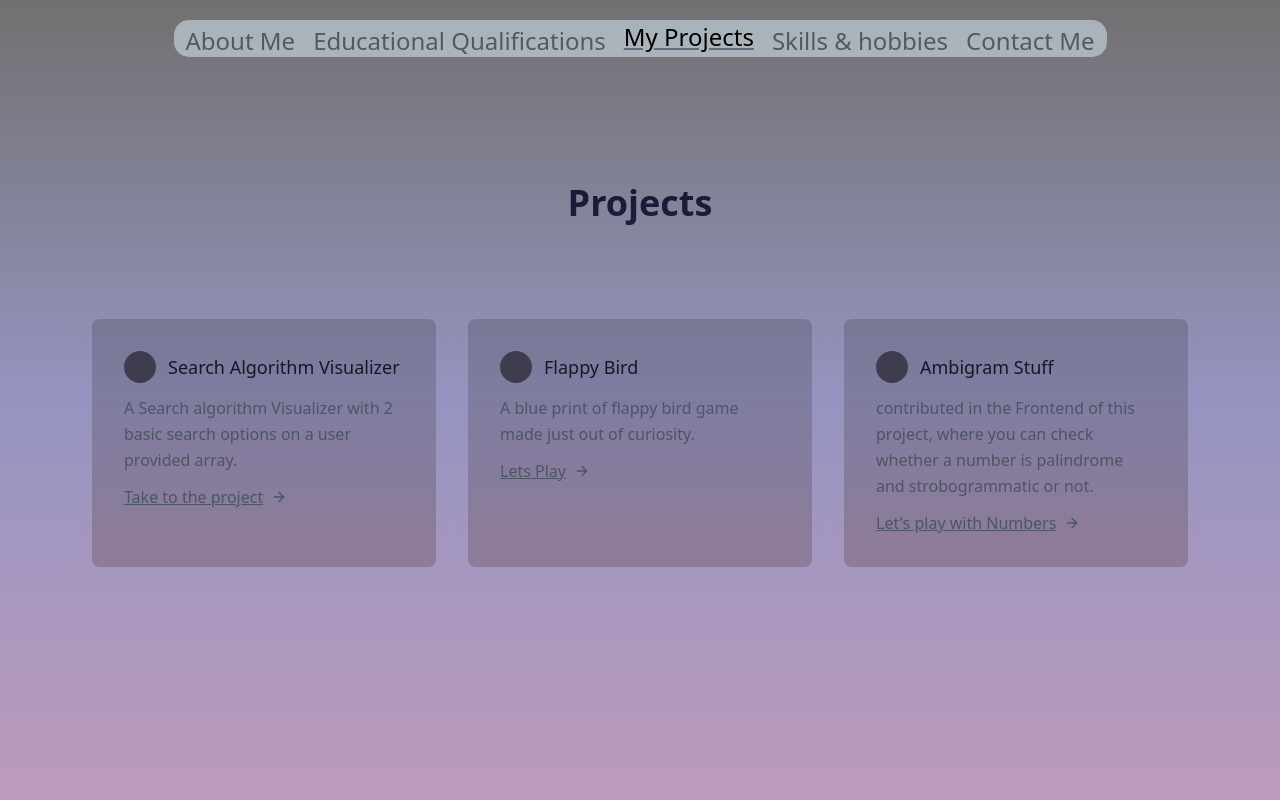
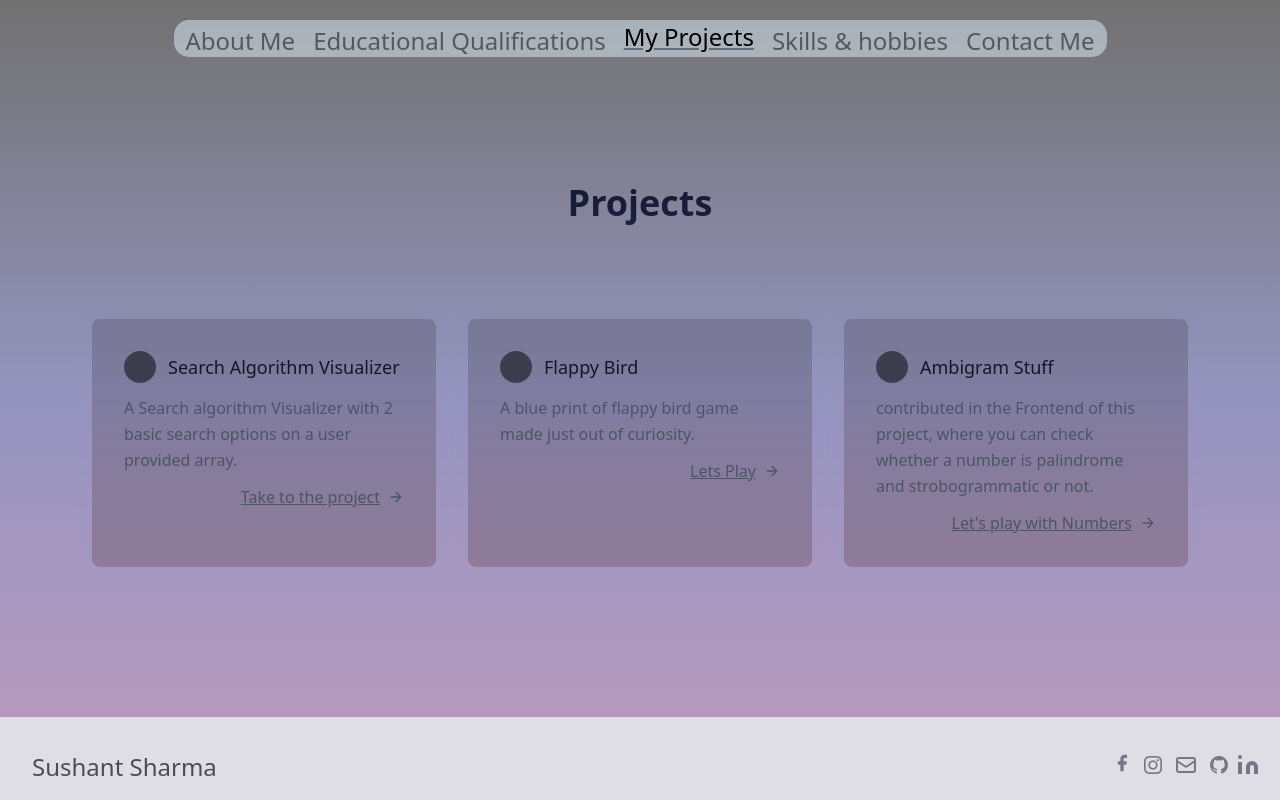
Before and after one commit to sushantsharma08/portfolio, an Angular app in the folder portfolio/: page /my-projects in a window 1280 px wide. Shown: the top 800 px of the page. Built offline with nearby package versions, Linux system fonts and the light colour scheme; some icons are missing.

Commit message:
code refactor and minor ui fixes

```diff
--- a/portfolio/src/app/component/routed-component/routed-components/projects/projects.component.html
+++ b/portfolio/src/app/component/routed-component/routed-components/projects/projects.component.html
@@ -2357,7 +2357,7 @@
     </div>
   </section>
 
-  <div class="container mx-auto px-4 sm:px-8 educational pb-44">
+  <div class="container mx-auto px-4 sm:px-8 educational ">
     <div class="py-8">
       <div class="-mx-4 sm:-mx-8 px-4 sm:px-8 py-4 overflow-x-auto">
         <div class="inline-block min-w-full rounded-lg overflow-hidden">
@@ -2391,6 +2391,8 @@
                       <div class="flex-grow">
                         <p class="leading-relaxed text-zinc-900">A Search algorithm Visualizer with 2 basic search
                           options on a user provided array.</p>
+
+                          <div class="  flex justify-end">
                             <a href="https://search-algorithm.vercel.app/"
                               class="mt-3 underline  text-slate-600/[0.8] hover:text-slate-800 inline-flex items-center"
                               target="_blank">Take to
@@ -2400,6 +2402,7 @@
                                 <path d="M5 12h14M12 5l7 7-7 7"></path>
                               </svg>
                             </a>
+                          </div>
                       </div>
                     </div>
                   </div>
@@ -2420,6 +2423,8 @@
                       <div class="flex-grow ">
                         <p class="leading-relaxed text-zinc-900">A blue print of flappy bird game made just out of
                           curiosity.</p>
+
+                          <div class="  flex justify-end">
                             <a href="https://flappy-bird-six.vercel.app/"
                               class="mt-3 underline  text-slate-600/[0.8] hover:text-slate-800 inline-flex items-center"
                               target="_blank">Lets
@@ -2429,6 +2434,8 @@
                                 <path d="M5 12h14M12 5l7 7-7 7"></path>
                               </svg>
                             </a>
+                          </div>
+
                       </div>
                     </div>
                   </div>
@@ -2449,8 +2456,10 @@
                       <div class="flex-grow">
                         <p class="leading-relaxed text-zinc-900">contributed in the Frontend of this project, where you
                           can check whether a number is palindrome and strobogrammatic or not. </p>
+
+                        <div class="  flex justify-end">
                           <a href="https://ambigram-stuff-shailscript.vercel.app" target="_blank"
-                          class="mt-3 underline  text-slate-600/[0.8] hover:text-slate-800 inline-flex items-center">Let's
+                            class="mt-3 underline  text-slate-600/[0.8] hover:text-slate-800 inline-flex items-center ">Let's
                             play with Numbers
                             <svg fill="none" stroke="currentColor" stroke-linecap="round" stroke-linejoin="round"
                               stroke-width="2" class="w-4 h-4 ml-2" viewBox="0 0 24 24">
@@ -2458,6 +2467,9 @@
                             </svg>
                           </a>
                         </div>
+
+
+                      </div>
                     </div>
                   </div>
                 </div>
--- a/portfolio/src/app/component/routed-component/routed-components/projects/projects.component.scss
+++ b/portfolio/src/app/component/routed-component/routed-components/projects/projects.component.scss
@@ -49,6 +49,14 @@ section .row div:nth-child(2){
     animation: animate2 80s linear infinite;
     animation-delay: -40s;
 }
+section .row div:nth-child(3){
+    animation: animate2 80s linear infinite;
+    animation-delay: -40s;
+}
+section .row div:nth-child(4){
+    animation: animate2 80s linear infinite;
+    animation-delay: -40s;
+}
 @keyframes animate1
 {
     0%
```
Lines whose indentation alone changed are shown as unchanged.
